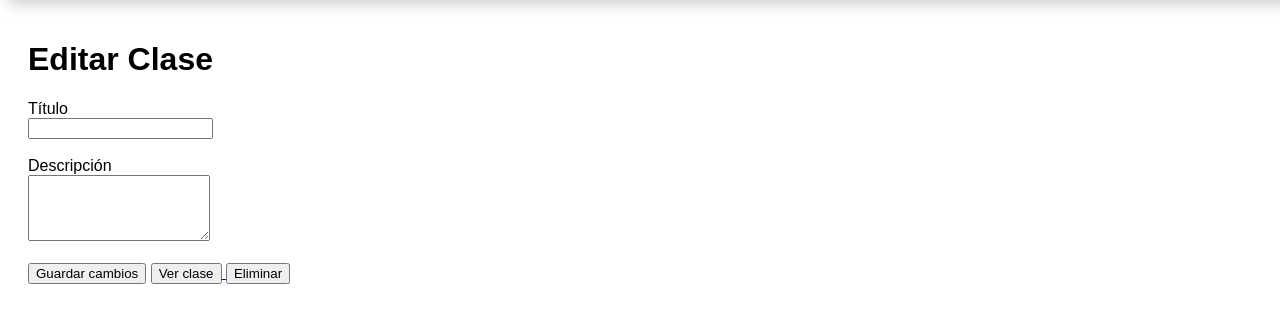
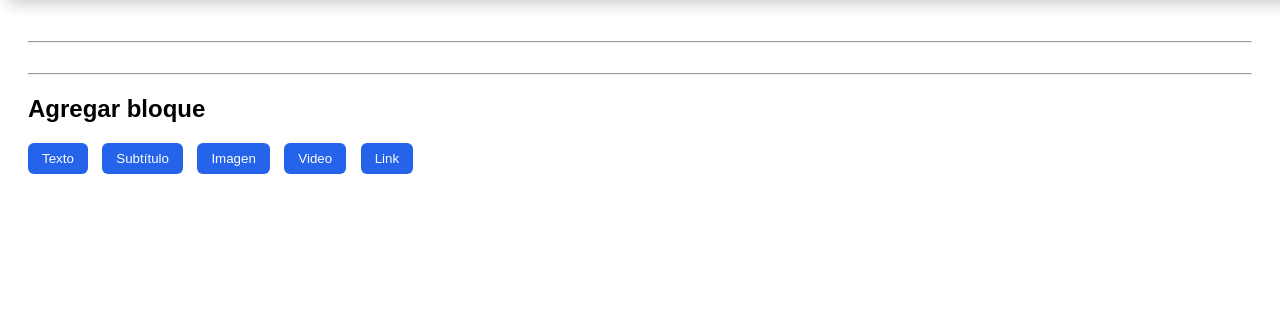
Before and after one commit to TotiManuel/JMM, a Flask app: template templates/editar_clase.html in a window 1280 px wide; the page is wider, and only the part inside the window is pictured. Shown: the part 49-372 px from the top of that part. Run offline with Flask 3, Linux system fonts and the light colour scheme; the template is opened without the code that fills it, so the values that code supplies are empty.

Commit message:
Update editar

```diff
--- a/app.py
+++ b/app.py
@@ -82,23 +82,30 @@ def nueva_clase():
         return redirect(url_for('editar_clase', id=clase.id))
 
     return render_template('nueva_clase.html')
-@app.route('/clases/<int:id>/editar', methods=['GET','POST'])
+@app.route("/clases/<int:id>/bloque", methods=["POST"])
 @login_required
-def editar_clase(id):
+def agregar_bloque(id):
 
-    clase = Clase.query.get_or_404(id)
+    tipo = request.form["tipo"]
+    contenido = request.form["contenido"]
 
-    if request.method == 'POST':
+    ultimo = BloqueClase.query.filter_by(clase_id=id).order_by(BloqueClase.orden.desc()).first()
 
-        clase.titulo = request.form['titulo']
-        clase.descripcion = request.form['descripcion']
+    orden = 1
+    if ultimo:
+        orden = ultimo.orden + 1
 
-        db.session.commit()
+    bloque = BloqueClase(
+        clase_id=id,
+        tipo=tipo,
+        contenido=contenido,
+        orden=orden
+    )
 
-    return render_template(
-        'editar_clase.html',
-        clase=clase
-    )
+    db.session.add(bloque)
+    db.session.commit()
+
+    return redirect(url_for("editar_clase", id=id))
 @app.route('/clases/<int:id>')
 @login_required
 def ver_clase(id):
@@ -124,6 +131,32 @@ def eliminar_clase(id):
     db.session.commit()
 
     return redirect(url_for('clases'))
+@app.route("/api/agregar_bloque/<int:clase_id>", methods=["POST"])
+@login_required
+def api_agregar_bloque(clase_id):
+
+    tipo = request.form["tipo"]
+    contenido = request.form["contenido"]
+
+    ultimo = BloqueClase.query.filter_by(
+        clase_id=clase_id
+    ).order_by(BloqueClase.orden.desc()).first()
+
+    orden = 1
+    if ultimo:
+        orden = ultimo.orden + 1
+
+    bloque = BloqueClase(
+        clase_id=clase_id,
+        tipo=tipo,
+        contenido=contenido,
+        orden=orden
+    )
+
+    db.session.add(bloque)
+    db.session.commit()
+
+    return {"status": "ok"}
 #endregion
 
 @app.route('/organizacion')
--- a/templates/editar_clase.html
+++ b/templates/editar_clase.html
@@ -1,31 +1,143 @@
 {% extends "base.html" %}
 
 {% block content %}
+<style>
+#editor{
+margin-top:30px;
+}
 
-<h1>Editar Clase</h1>
+.bloque{
+padding:15px;
+margin-bottom:15px;
+background:white;
+border-radius:8px;
+box-shadow:0 2px 6px rgba(0,0,0,0.08);
+}
 
-<form method="POST">
+.bloque img{
+max-width:500px;
+margin-top:10px;
+}
 
-<label>Título</label>
-<br>
-<input type="text" name="titulo" value="{{ clase.titulo }}" required>
+.bloques-botones button{
+margin-right:10px;
+padding:8px 14px;
+border:none;
+border-radius:6px;
+background:#2563eb;
+color:white;
+cursor:pointer;
+}
+
+textarea{
+width:100%;
+padding:10px;
+border-radius:6px;
+border:1px solid #ddd;
+}
+</style>
+<h1>{{ clase.titulo }}</h1>
+
+<p>{{ clase.descripcion }}</p>
+
+<hr>
+
+<div id="editor">
+
+{% for b in clase.bloques %}
+
+<div class="bloque">
+
+{% if b.tipo == "titulo" %}
+<h2>{{ b.contenido }}</h2>
+{% endif %}
+
+{% if b.tipo == "subtitulo" %}
+<h3>{{ b.contenido }}</h3>
+{% endif %}
+
+{% if b.tipo == "texto" %}
+<p>{{ b.contenido }}</p>
+{% endif %}
+
+{% if b.tipo == "imagen" %}
+<img src="{{ b.contenido }}">
+{% endif %}
+
+{% if b.tipo == "video" %}
+<iframe src="{{ b.contenido }}"></iframe>
+{% endif %}
+
+{% if b.tipo == "url" %}
+<a href="{{ b.contenido }}" target="_blank">{{ b.contenido }}</a>
+{% endif %}
+
+</div>
+
+{% endfor %}
+
+</div>
+
+<hr>
+
+<h2>Agregar bloque</h2>
+
+<div class="bloques-botones">
+
+<button onclick="nuevoBloque('texto')">Texto</button>
+<button onclick="nuevoBloque('subtitulo')">Subtítulo</button>
+<button onclick="nuevoBloque('imagen')">Imagen</button>
+<button onclick="nuevoBloque('video')">Video</button>
+<button onclick="nuevoBloque('url')">Link</button>
+
+</div>
+
+<div id="nuevoBloque" style="display:none">
+
+<textarea id="contenido"></textarea>
+
 <br><br>
 
-<label>Descripción</label>
-<br>
-<textarea name="descripcion" rows="4">{{ clase.descripcion }}</textarea>
-<br><br>
+<button onclick="guardarBloque()">Guardar bloque</button>
 
-<button type="submit">Guardar cambios</button>
+</div>
 
-<a href="{{ url_for('ver_clase', id=clase.id) }}">
-<button type="button">Ver clase</button>
-</a>
+<script>
 
-<a href="{{ url_for('eliminar_clase', id=clase.id) }}">
-<button type="button">Eliminar</button>
-</a>
+let tipoBloque = ""
 
-</form>
+function nuevoBloque(tipo){
+
+tipoBloque = tipo
+
+document.getElementById("nuevoBloque").style.display = "block"
+
+}
+
+function guardarBloque(){
+
+let contenido = document.getElementById("contenido").value
+
+fetch("/api/agregar_bloque/{{clase.id}}", {
+
+method:"POST",
+
+headers:{
+"Content-Type":"application/x-www-form-urlencoded"
+},
+
+body:`tipo=${tipoBloque}&contenido=${contenido}`
+
+})
+.then(r=>r.json())
+.then(data=>{
+
+location.reload()
+
+})
+
+}
+
+</script>
 
 {% endblock %}
```
